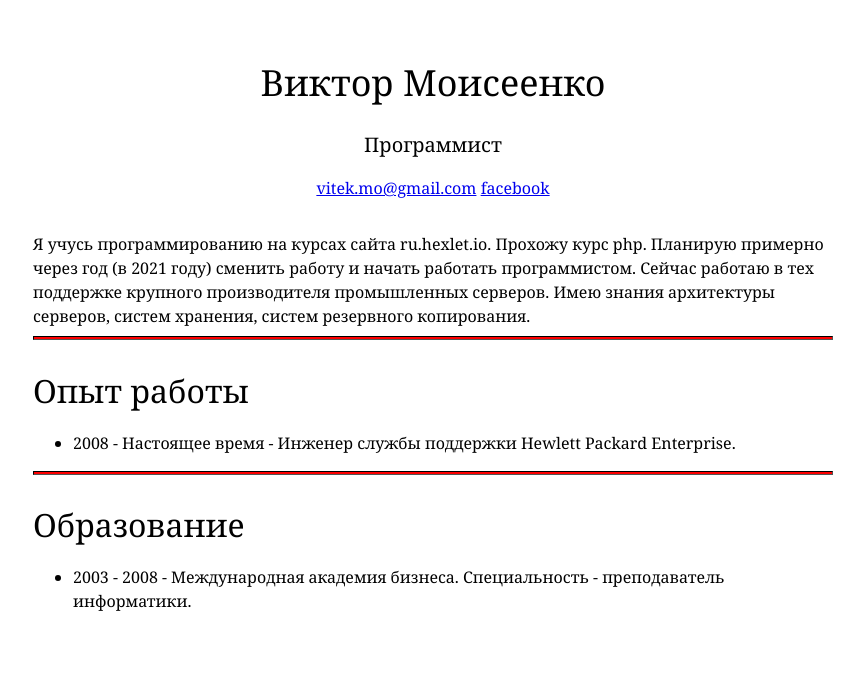
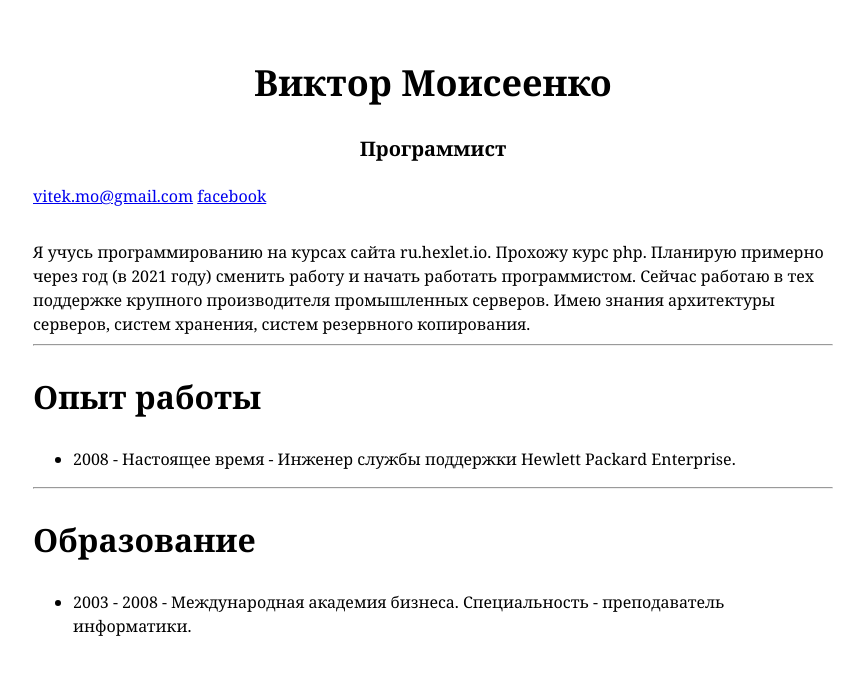
Before and after one commit to vitek-mo/vitek-mo.github.io, a plain HTML site: page index.html in a window 1280 px wide. Shown: the whole page, without its empty margins (207-1071 px from the left). Drawn offline with Linux system fonts and the light colour scheme.

Commit message:
Update style.css

```diff
--- a/style.css
+++ b/style.css
@@ -9,44 +9,24 @@ body {
 }
 
 /* BEGIN (write your solution here) */
-hr {
-    height: 2px;
-    background-color: red;
-    border-color: black;
+#header {
+    margin-bottom: 32px;
 }
 
-p {
-    margin-bottom: 12px;
-}
-
-h1, h2, h3 {
-    font-weight: 400;
-    margin-bottom: 0px;
+#footer {
+    margin: 64px;
 }
 
 h1 {
     font-size: 36px;
+    text-align: center;
 }
 
 h2 {
     font-size: 32px;
-    border-bottom-width: 1px;
-    border-bottom-color: gray;
-    margin-bottom: 8px;
 }
 
 h3 {
     font-size: 20px;
-}
-
-#header{
-    margin-bottom: 32px;
     text-align: center;
 }
-
-#footer{
-    margin-top:64px;
-    text-align: center;
-}
-
-/* END */
```
